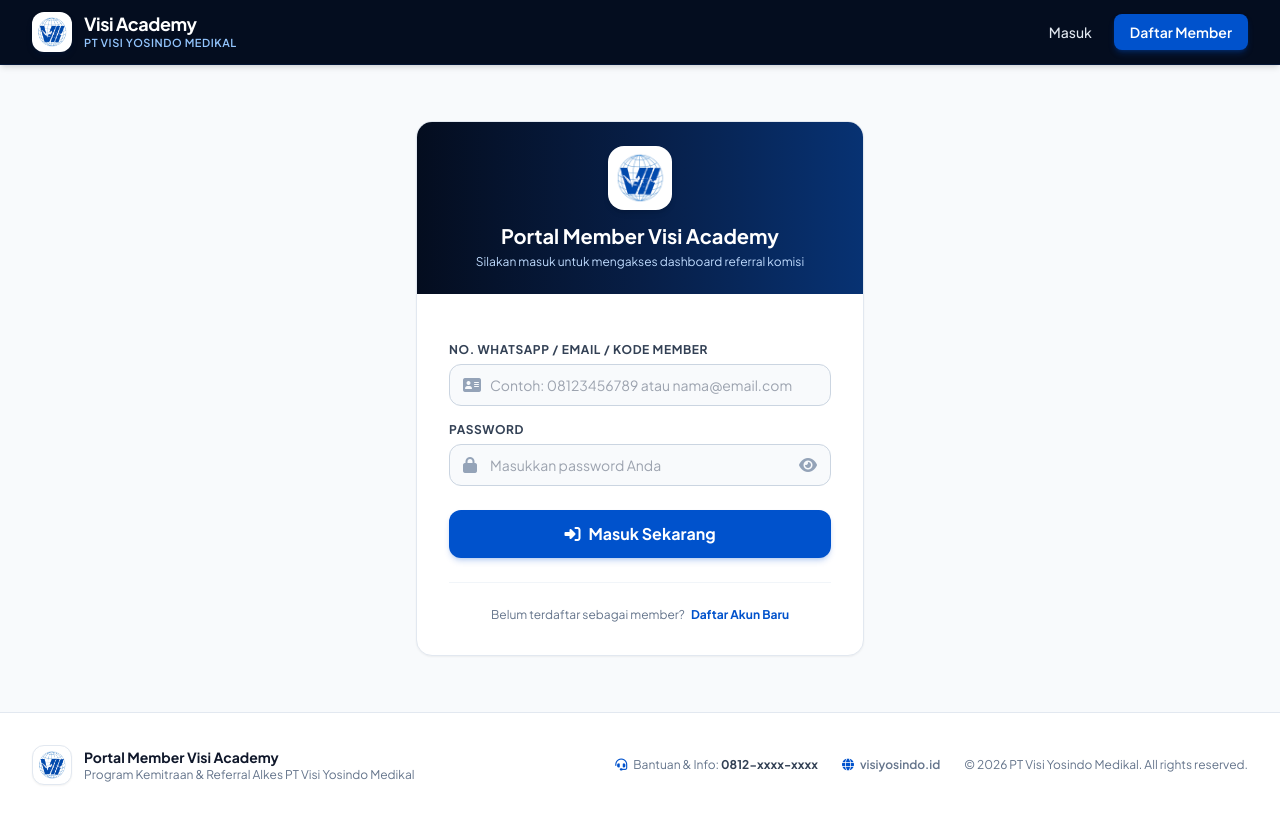
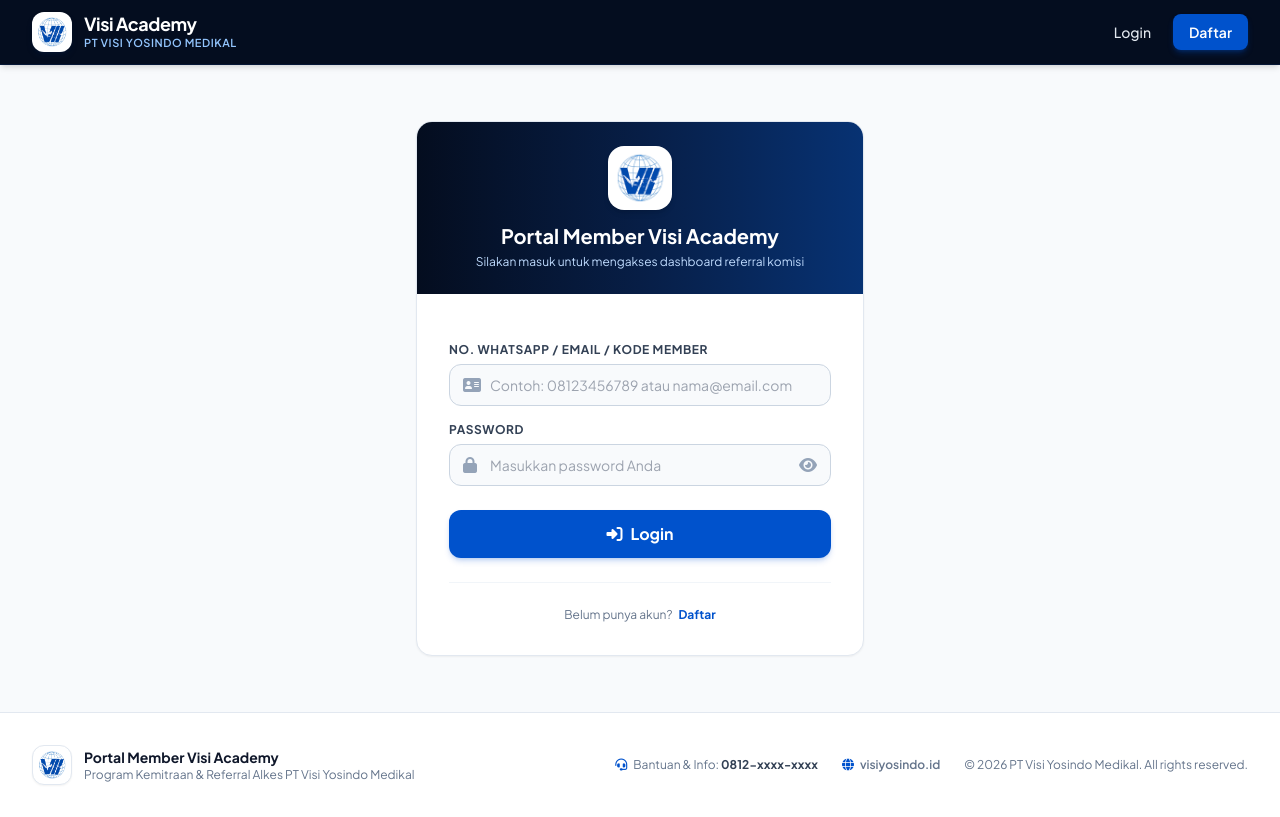
Before and after one commit to itvisiyosindo/visiyosindo-member-deal, a PHP site: page /login.php in a window 1280 px wide. Run offline with PHP 8.4, Linux system fonts and the light colour scheme; some libraries are stand-ins or nearby versions.

Commit message:
refactor(ui): ubah label ke Daftar/Login dan hapus kartu member di profil

```diff
--- a/header.php
+++ b/header.php
@@ -117,10 +117,10 @@ $flash = get_flash();
                 <?php else: ?>
                     <div class="flex items-center gap-2">
                         <a href="login.php" class="text-slate-200 hover:text-white text-sm font-medium px-3.5 py-2 rounded-lg hover:bg-slate-800 transition">
-                            Masuk
+                            Login
                         </a>
                         <a href="register.php" class="bg-vym-600 hover:bg-vym-700 text-white text-sm font-semibold px-4 py-2 rounded-lg shadow-md shadow-vym-600/30 transition">
-                            Daftar Member
+                            Daftar
                         </a>
                     </div>
                 <?php endif; ?>
--- a/index.php
+++ b/index.php
@@ -35,10 +35,10 @@ require_once __DIR__ . '/header.php';
             </p>
             <div class="flex flex-wrap items-center gap-4">
                 <a href="register.php" class="bg-vym-600 hover:bg-vym-500 text-white font-bold px-6 py-3.5 rounded-xl shadow-lg shadow-vym-600/40 transition flex items-center gap-2">
-                    <i class="fa-solid fa-user-plus"></i> Gabung Jadi Member
+                    <i class="fa-solid fa-user-plus"></i> Daftar Sekarang
                 </a>
                 <a href="login.php" class="bg-slate-900/80 hover:bg-slate-800 text-slate-200 font-semibold px-6 py-3.5 rounded-xl border border-slate-700 transition flex items-center gap-2">
-                    <i class="fa-solid fa-right-to-bracket"></i> Masuk ke Portal
+                    <i class="fa-solid fa-right-to-bracket"></i> Login
                 </a>
             </div>
         </div>
@@ -50,7 +50,7 @@ require_once __DIR__ . '/header.php';
             <div class="w-12 h-12 rounded-xl bg-vym-50 text-vym-600 flex items-center justify-center font-bold text-xl mb-4 group-hover:scale-105 transition-transform">
                 1
             </div>
-            <h3 class="font-bold text-slate-900 text-lg mb-2">Daftar Akun Member</h3>
+            <h3 class="font-bold text-slate-900 text-lg mb-2">Daftar Akun</h3>
             <p class="text-slate-600 text-sm leading-relaxed">
                 Registrasi mandiri secara cepat menggunakan No. WhatsApp & data profesi/instansi faskes Anda.
             </p>
--- a/login.php
+++ b/login.php
@@ -61,7 +61,7 @@ if ($_SERVER['REQUEST_METHOD'] === 'POST') {
     }
 }
 
-$page_title = 'Masuk Member';
+$page_title = 'Login';
 require_once __DIR__ . '/header.php';
 ?>
 
@@ -122,15 +122,15 @@ require_once __DIR__ . '/header.php';
 
                 <div class="pt-2">
                     <button type="submit" class="w-full bg-vym-600 hover:bg-vym-700 text-white font-bold py-3 rounded-xl shadow-md shadow-vym-600/20 transition flex items-center justify-center gap-2">
-                        <i class="fa-solid fa-right-to-bracket"></i> Masuk Sekarang
+                        <i class="fa-solid fa-right-to-bracket"></i> Login
                     </button>
                 </div>
             </form>
 
             <div class="mt-6 pt-6 border-t border-slate-100 text-center text-xs text-slate-500">
-                Belum terdaftar sebagai member?
+                Belum punya akun?
                 <a href="register.php" class="font-bold text-vym-600 hover:text-vym-700 hover:underline ml-1">
-                    Daftar Akun Baru
+                    Daftar
                 </a>
             </div>
         </div>
```
Also changed, not shown: profil.php (+0 -18 lines), register.php (+5 -5 lines).
